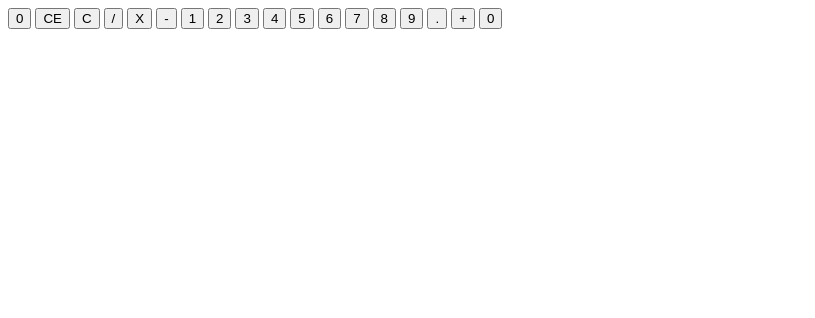
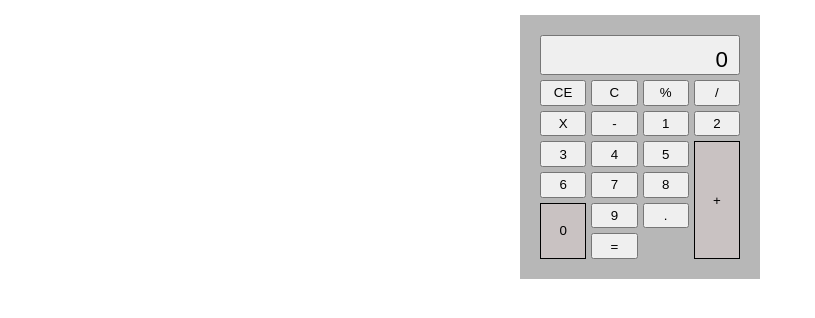
Before and after one commit to ElivanAlencar/CALCULADORA-, a plain HTML site: page index.html in a window 1280 px wide. Shown: the whole page, without its empty margins (0-815 px from the left). Drawn offline with Linux system fonts and the light colour scheme.

Commit message:
atualização

```diff
--- a/index.html
+++ b/index.html
@@ -1,18 +1,20 @@
 <!DOCTYPE html>
 <html lang="PT-BR">
 <head>
-    <link rel="stylesheet" href="index.html">
+    <link rel="stylesheet" href="style.css">
     <meta charset="UTF-8">
     <meta http-equiv="X-UA-Compatible" content="IE=edge">
     <meta name="viewport" content="width=device-width, initial-scale=1.0">
-    <title>Document</title>
+    <title>calculadora</title>
 </head>
 <body>
 
     <div class="calculadora">
         <button class="display">0</button>
+
     <button>CE</button>
     <button>C</button>
+    <button>%</button>
     <button>/</button>
     <button>X</button>
     <button>-</button>
@@ -26,6 +28,7 @@
     <button>8</button>
     <button>9</button>
     <button>.</button>
+    <button>=</button>
     <button class="mais">+</button>
     <button class="zero">0</button>
 
--- a/style.css
+++ b/style.css
@@ -22,15 +22,15 @@ button {
 }
 
 .mais {
-    grid-row: 5/7;
-    grid-column: 4/5;
+    grid-row: 4/8;
+    grid-column: 4/4;
     background-color: #c9c2c2;
     border: none;
     border: solid 1px black;
 }
 
 .zero {
-    grid-column: 1/3;
+    grid-row: 8/6;
     background-color: #c9c2c2;
     border: none;
     border: solid 1px black;
```
